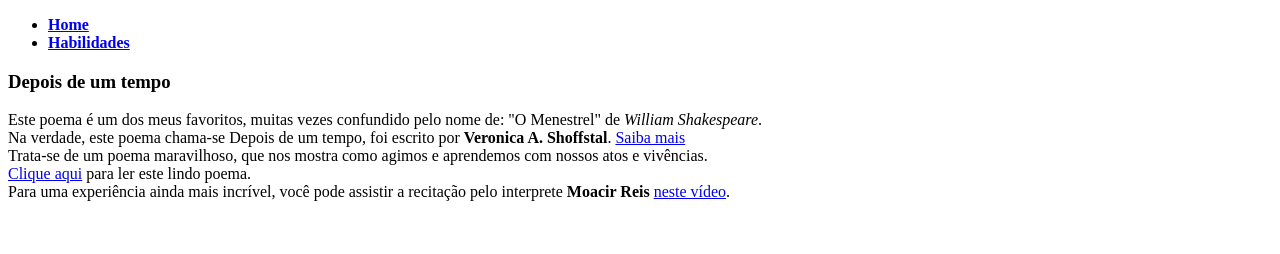
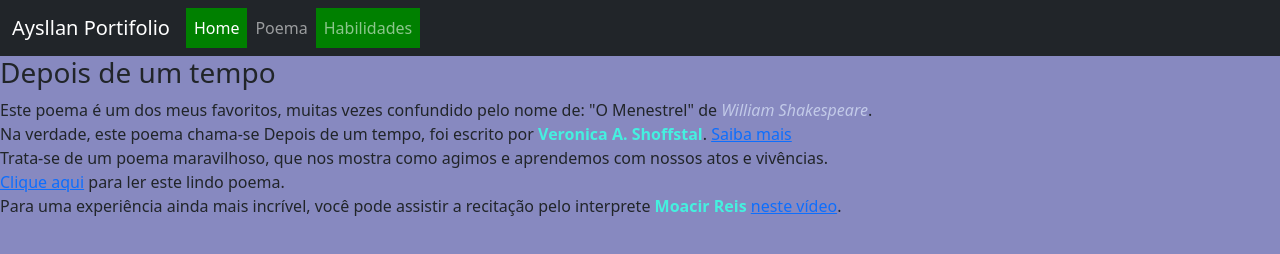
Before and after one commit to aysllanferreira/aysllanferreira.github.io, a plain HTML site: page poema.html in a window 1280 px wide. Drawn offline with nearby package versions, Linux system fonts and the light colour scheme.

Commit message:
Navbar Implementada

```diff
--- a/poema.html
+++ b/poema.html
@@ -1,21 +1,89 @@
 <!DOCTYPE html>
 <html lang="pt-br">
-<head>
-    <meta charset="UTF-8">
-    <meta http-equiv="X-UA-Compatible" content="IE=edge">
-    <meta name="viewport" content="width=device-width, initial-scale=1.0">
+  <head>
+    <meta charset="UTF-8" />
+    <meta http-equiv="X-UA-Compatible" content="IE=edge" />
+    <meta name="viewport" content="width=device-width, initial-scale=1.0" />
     <title>Aysllan Portfolio - Poemas</title>
-</head>
-<body>
-    <ul>
-        <li><a href="/index.html"><strong>Home</strong></a></li>
-        <li><a href="/skills.html"><strong>Habilidades</strong></a></li>
-    </ul>
+
+    <!--Bootstrap-->
+    <link
+      href="https://cdn.jsdelivr.net/npm/bootstrap@5.2.0/dist/css/bootstrap.min.css"
+      rel="stylesheet"
+      integrity="sha384-gH2yIJqKdNHPEq0n4Mqa/HGKIhSkIHeL5AyhkYV8i59U5AR6csBvApHHNl/vI1Bx"
+      crossorigin="anonymous"
+    />
+    <script
+      src="https://cdn.jsdelivr.net/npm/@popperjs/core@2.11.5/dist/umd/popper.min.js"
+      integrity="sha384-Xe+8cL9oJa6tN/veChSP7q+mnSPaj5Bcu9mPX5F5xIGE0DVittaqT5lorf0EI7Vk"
+      crossorigin="anonymous"
+    ></script>
+    <script
+      src="https://cdn.jsdelivr.net/npm/bootstrap@5.2.0/dist/js/bootstrap.min.js"
+      integrity="sha384-ODmDIVzN+pFdexxHEHFBQH3/9/vQ9uori45z4JjnFsRydbmQbmL5t1tQ0culUzyK"
+      crossorigin="anonymous"
+    ></script>
+
+    <!--CSS-->
+    <link rel="stylesheet" href="styles.css" />
+  </head>
+  <body>
+    <nav class="navbar navbar-expand-lg navbar-dark bg-dark">
+      <div class="container-fluid">
+        <a class="navbar-brand" href="#">Aysllan Portifolio</a>
+        <button
+          class="navbar-toggler"
+          type="button"
+          data-bs-toggle="collapse"
+          data-bs-target="#navbarNav"
+          aria-controls="navbarNav"
+          aria-expanded="false"
+          aria-label="Toggle navigation"
+        >
+          <span class="navbar-toggler-icon"></span>
+        </button>
+        <div class="collapse navbar-collapse" id="navbarNav">
+          <ul class="navbar-nav">
+            <li class="nav-item">
+              <a class="nav-link active" aria-current="page" href="./index.html"
+                >Home</a
+              >
+            </li>
+            <li class="nav-item">
+              <a class="nav-link" href="./poema.html">Poema</a>
+            </li>
+            <li class="nav-item">
+              <a class="nav-link" href="./skills.html">Habilidades</a>
+            </li>
+          </ul>
+        </div>
+      </div>
+    </nav>
     <h3>Depois de um tempo</h3>
-    <p>Este poema é um dos meus favoritos, muitas vezes confundido pelo nome de: "O Menestrel" de <i>William Shakespeare</i>. <br>
-    Na verdade, este poema chama-se Depois de um tempo, foi escrito por <strong>Veronica A. Shoffstal</strong>. <a href="https://pt.wikipedia.org/wiki/Um_Dia_Voc%C3%AA_Aprende_que..." target="_blank">Saiba mais</a> <br>
-    Trata-se de um poema maravilhoso, que nos mostra como agimos e aprendemos com nossos atos e vivências. <br>
-    <a href="https://www.pensador.com/frase/MTg1NjAy/" target="_blank">Clique aqui</a> para ler este lindo poema. <br>
-    Para uma experiência ainda mais incrível, você pode assistir a recitação pelo interprete <strong>Moacir Reis</strong> <a href="https://www.youtube.com/watch?v=vlLh8K6FF8A&t=1s&ab_channel=Johnyzitroynhoj" target="_blank">neste vídeo</a>.</p>
-</body>
+    <p>
+      Este poema é um dos meus favoritos, muitas vezes confundido pelo nome de:
+      "O Menestrel" de <i>William Shakespeare</i>. <br />
+      Na verdade, este poema chama-se Depois de um tempo, foi escrito por
+      <strong>Veronica A. Shoffstal</strong>.
+      <a
+        href="https://pt.wikipedia.org/wiki/Um_Dia_Voc%C3%AA_Aprende_que..."
+        target="_blank"
+        >Saiba mais</a
+      >
+      <br />
+      Trata-se de um poema maravilhoso, que nos mostra como agimos e aprendemos
+      com nossos atos e vivências. <br />
+      <a href="https://www.pensador.com/frase/MTg1NjAy/" target="_blank"
+        >Clique aqui</a
+      >
+      para ler este lindo poema. <br />
+      Para uma experiência ainda mais incrível, você pode assistir a recitação
+      pelo interprete <strong>Moacir Reis</strong>
+      <a
+        href="https://www.youtube.com/watch?v=vlLh8K6FF8A&t=1s&ab_channel=Johnyzitroynhoj"
+        target="_blank"
+        >neste vídeo</a
+      >.
+    </p>
+  </body>
 </html>
```
Also changed, not shown: index.html (+21 -4 lines), skills.html (+42 -4 lines).
